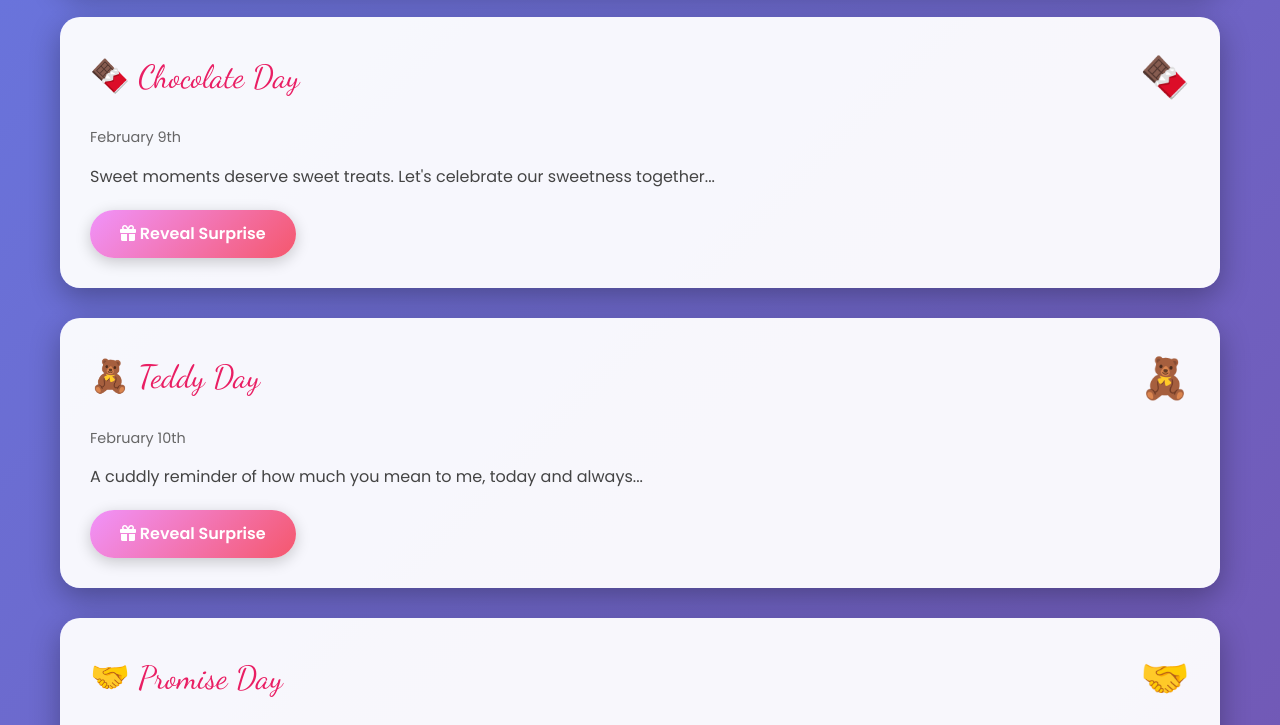
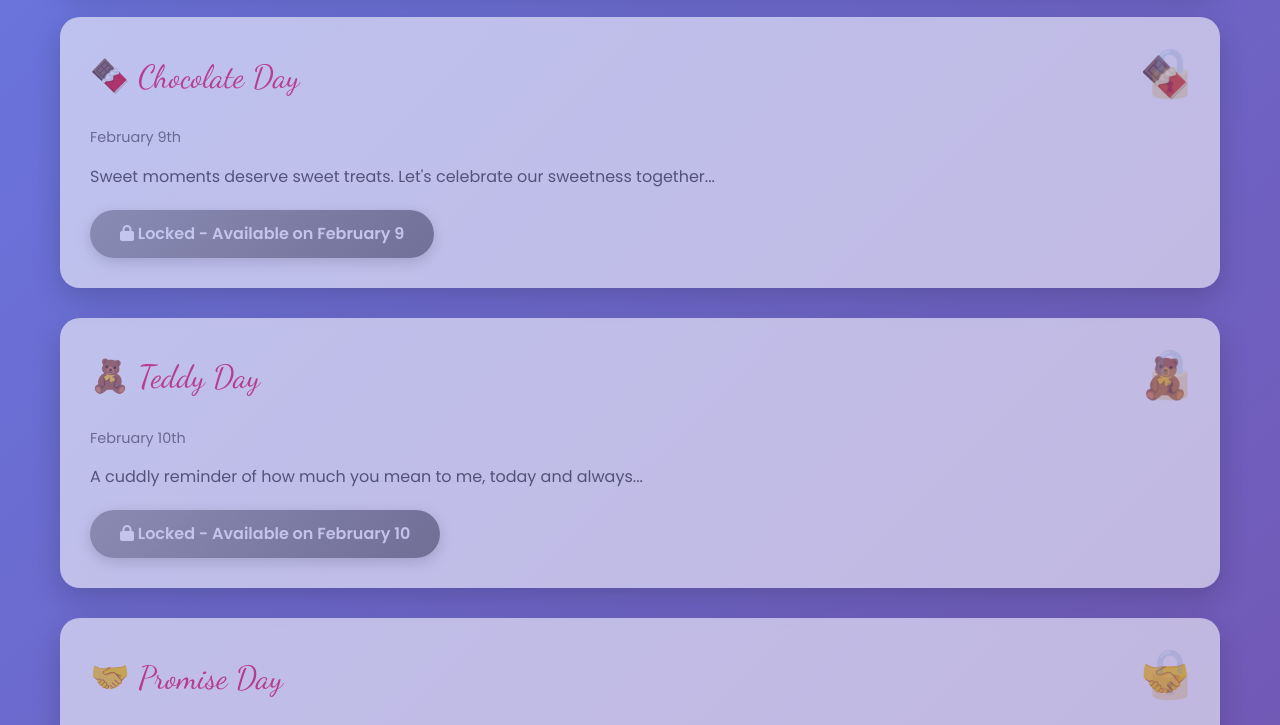
Before and after one commit to Pateldevlop/Valentine-Week, a plain HTML site: page index.html in a window 1280 px wide. Shown: the part 805-1530 px from the top of the page. Drawn offline with nearby package versions, Linux system fonts and the light colour scheme.

Commit message:
Update index.html

```diff
--- a/index.html
+++ b/index.html
@@ -174,10 +174,21 @@
         .locked {
             opacity: 0.6;
             pointer-events: none;
+            position: relative;
+        }
+
+        .locked::after {
+            content: '🔒';
+            position: absolute;
+            top: 20px;
+            right: 20px;
+            font-size: 3rem;
+            opacity: 0.3;
         }
 
         .locked .reveal-btn {
-            background: #ccc;
+            background: linear-gradient(135deg, #9e9e9e 0%, #757575 100%);
+            cursor: not-allowed !important;
         }
 
         /* Modal Styles */
@@ -441,6 +452,18 @@
 
     <script src="https://cdn.jsdelivr.net/npm/bootstrap@5.3.0/dist/js/bootstrap.bundle.min.js"></script>
     <script>
+        // Define the dates for each day (Year 2026)
+        const dayDates = {
+            1: new Date('2026-02-07'), // Rose Day
+            2: new Date('2026-02-08'), // Propose Day
+            3: new Date('2026-02-09'), // Chocolate Day
+            4: new Date('2026-02-10'), // Teddy Day
+            5: new Date('2026-02-11'), // Promise Day
+            6: new Date('2026-02-12'), // Hug Day
+            7: new Date('2026-02-13'), // Kiss Day
+            8: new Date('2026-02-14')  // Valentine's Day
+        };
+
         // Surprise content for each day
         const surprises = {
             1: {
@@ -493,6 +516,44 @@
             }
         };
 
+        // Check if a day is unlocked based on current date
+        function isDayUnlocked(day) {
+            const today = new Date();
+            today.setHours(0, 0, 0, 0); // Reset time to midnight for accurate date comparison
+
+            const dayDate = new Date(dayDates[day]);
+            dayDate.setHours(0, 0, 0, 0);
+
+            // Day is unlocked if today's date is on or after the day's date
+            return today >= dayDate;
+        }
+
+        // Update UI to show locked/unlocked states
+        function updateDayStates() {
+            const dayCards = document.querySelectorAll('.day-card');
+
+            dayCards.forEach(card => {
+                const day = parseInt(card.getAttribute('data-day'));
+                const btn = card.querySelector('.reveal-btn');
+
+                if (!isDayUnlocked(day)) {
+                    card.classList.add('locked');
+                    btn.innerHTML = '<i class="fas fa-lock"></i> Locked - Available on ' + formatDate(dayDates[day]);
+                    btn.style.cursor = 'not-allowed';
+                } else {
+                    card.classList.remove('locked');
+                    btn.innerHTML = '<i class="fas fa-gift"></i> Reveal Surprise';
+                    btn.style.cursor = 'pointer';
+                }
+            });
+        }
+
+        // Format date for display
+        function formatDate(date) {
+            const options = { month: 'long', day: 'numeric' };
+            return date.toLocaleDateString('en-US', options);
+        }
+
         // Create floating hearts
         function createHearts() {
             const container = document.getElementById('heartContainer');
@@ -512,6 +573,12 @@
 
         // Reveal surprise function
         function revealSurprise(day) {
+            // Check if the day is unlocked
+            if (!isDayUnlocked(day)) {
+                alert('🔒 This surprise is locked! Come back on ' + formatDate(dayDates[day]) + ' to unlock it! 💕');
+                return;
+            }
+
             const modal = document.getElementById('surpriseModal');
             const content = document.getElementById('surpriseContent');
             const surprise = surprises[day];
@@ -575,6 +642,10 @@
 
         // Initialize
         createHearts();
+        updateDayStates();
+
+        // Update day states every hour to check for newly unlocked days
+        setInterval(updateDayStates, 3600000); // Update every hour
 
         // Add sparkle effect to titles
         document.addEventListener('DOMContentLoaded', function() {
@@ -582,6 +653,9 @@
             titles.forEach(title => {
                 title.style.cursor = 'pointer';
             });
+
+            // Update states when DOM is fully loaded
+            updateDayStates();
         });
     </script>
 </body>
```
